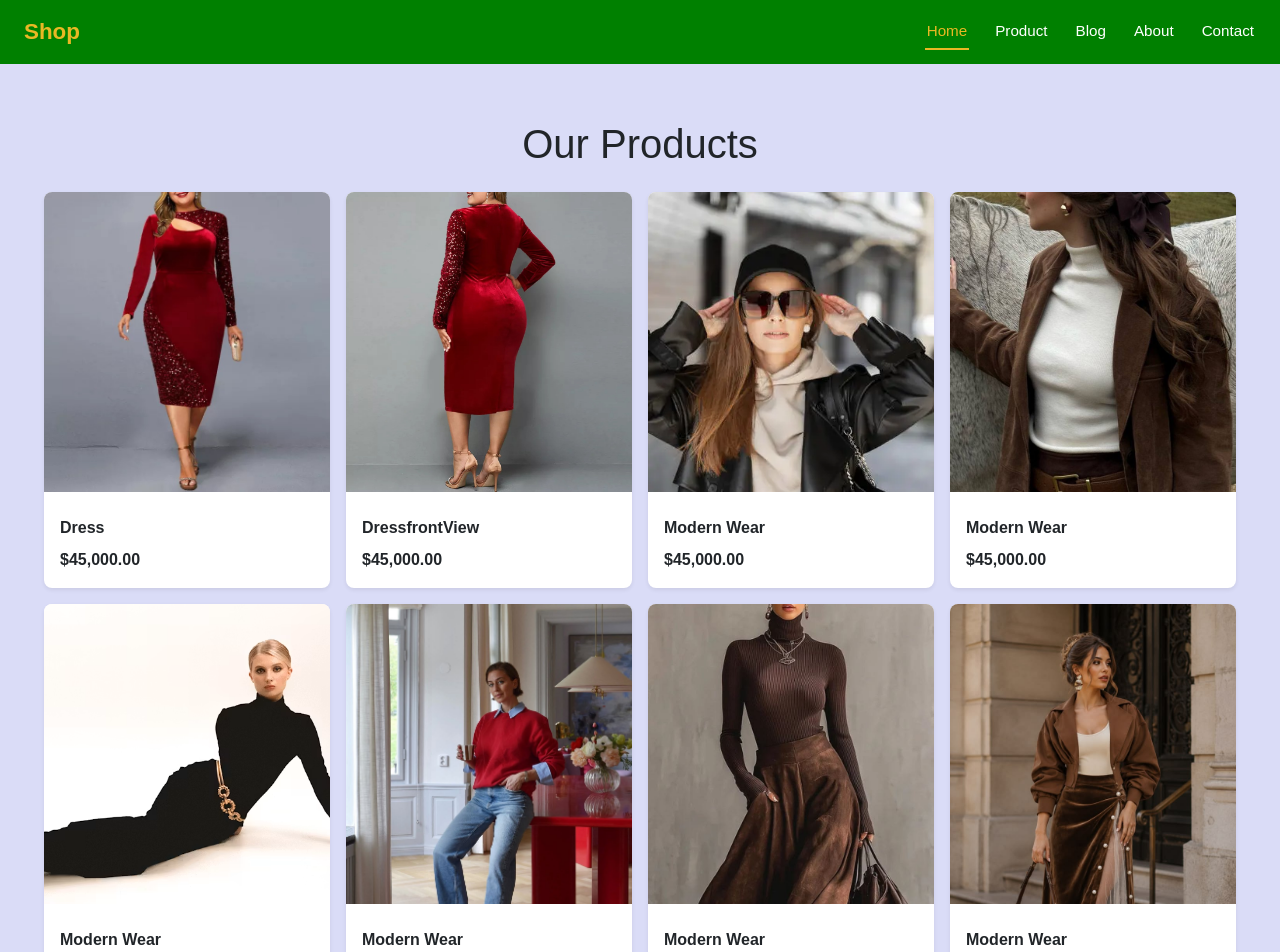
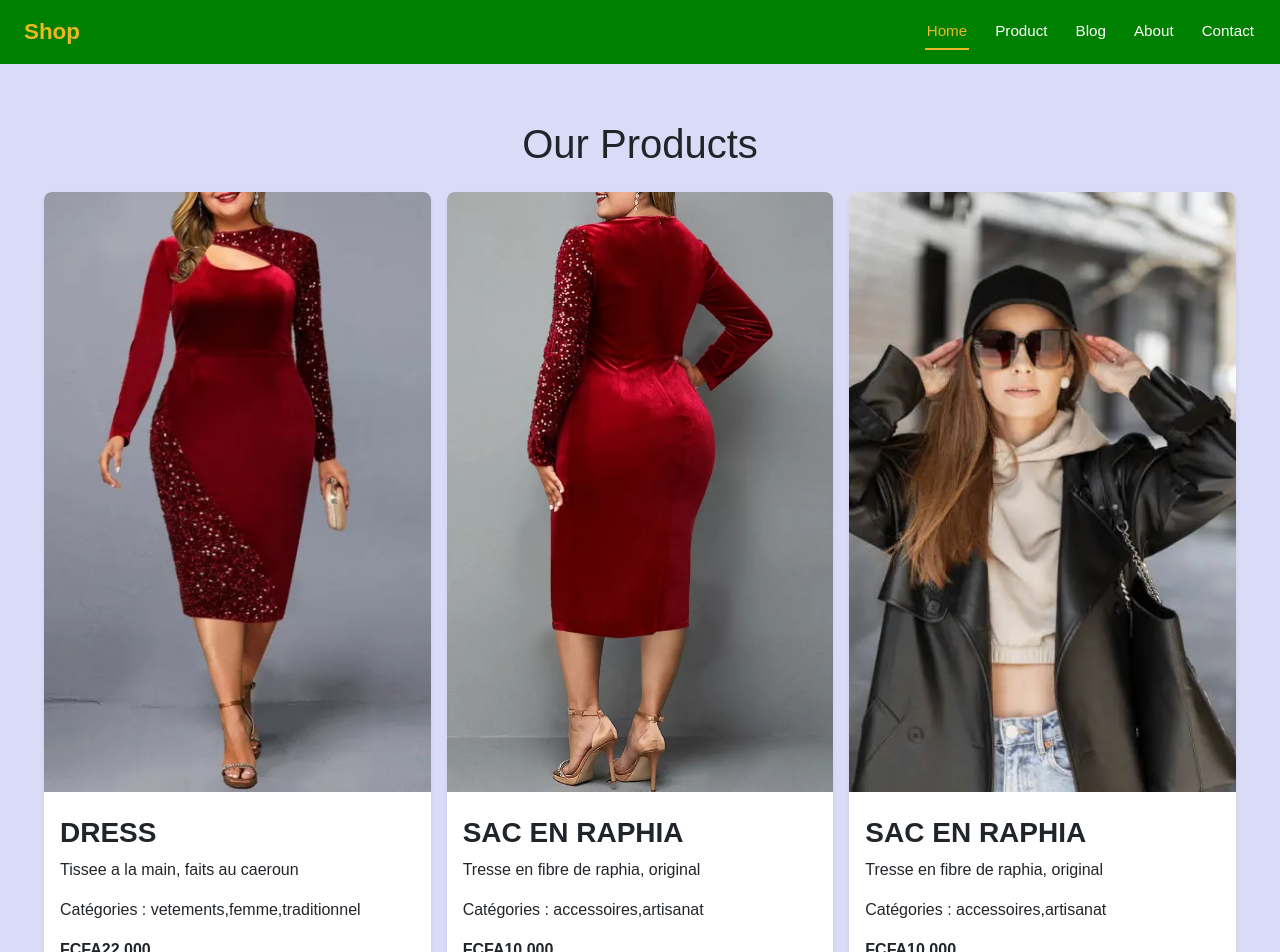
Before and after one commit to erica-dev45/shop-app, an Angular app: page / in a window 1280 px wide. Shown: the top 952 px of the page. Built offline with nearby package versions, Linux system fonts and the light colour scheme.

Commit message:
Version 3: Adding prices aand add dates

```diff
--- a/src/app/components/product-list/product-list.css
+++ b/src/app/components/product-list/product-list.css
@@ -3,13 +3,13 @@
   object-fit: cover;
 } */
 
-a {
+.product-list {
   color: inherit;
   text-decoration: none;
 }
 
 .card-img-top {
-  height: 300px;
+  height: 600px;
   width: 100%;
   object-fit: cover;
   object-position: top;
@@ -27,3 +27,18 @@ a {
   transform: translateY(-4px);
   box-shadow: 0 8px 20px rgba(0, 0, 0, 0.12) !important;
 }
+
+
+
+@media screen and (max-width: 900px) {
+  .card-img-top{
+    height: 300px;
+
+    }
+
+    .card{
+      height: 540px;
+    }
+
+
+}
--- a/src/app/components/product-list/product-list.html
+++ b/src/app/components/product-list/product-list.html
@@ -1,4 +1,4 @@
-<a class="prod" href="#">
+<!-- <a class="prod" href="#">
 
     <div class="container-fluid py-4 " id="product">
 
@@ -19,4 +19,34 @@
             }
         </div>
     </div>
-</a>
+</a> -->
+
+<div class="product-list container-fluid py-4">
+  <h1 class="text-center mb-4">Our Products</h1>
+
+  <div class="row g-3">
+    @for (product of products(); track product.id) {
+      <div class="col-12 col-sm-6 col-md-4">
+
+          <div class="product-card card h-90 border-0 shadow-sm">
+            <img [src]="product.imageUrl" class="card-img-top" [alt]="product.name" />
+    <div class="card-body">
+
+        <h3 class="card-title mt-2 fw-bold">{{ product.name | uppercase }}</h3>
+
+        <p>{{ product.description }}</p>
+
+        <p class="categories">Catégories : {{ product.categories}}</p>
+
+        <p class="price fw-bold">
+          <span class="sold">{{ product.soldPrice | currency: 'XAF' : 'symbol' }}</span><br>
+          <span class="regular">{{ product.regularPrice | currency: 'XAF' : 'symbol' }}</span>
+        </p>
+
+        <p class="date">Ajouté le {{ product.createdAt | date: 'dd/MM/yyyy' }}</p>
+      </div>
+  </div>
+    </div>
+    }
+  </div>
+</div>
--- a/src/app/components/product-list/product-list.ts
+++ b/src/app/components/product-list/product-list.ts
@@ -1,6 +1,6 @@
 import { ProductItems } from './../product-items/product-items';
-import { Component } from '@angular/core';
-import { CurrencyPipe } from '@angular/common';
+import { Component, signal } from '@angular/core';
+import { CurrencyPipe, UpperCasePipe, JsonPipe, DatePipe } from '@angular/common';
 import { Product } from '../../models/product/product';
 
 
@@ -8,28 +8,102 @@ import { Product } from '../../models/product/product';
 @Component({
   selector: 'app-product-list',
   standalone: true,
-  imports: [ProductItems, CurrencyPipe],
+  imports: [ProductItems, CurrencyPipe, UpperCasePipe, JsonPipe, DatePipe],
   templateUrl: './product-list.html',
   styleUrls: ['./product-list.css'],
 })
 export class Productlist {
-  products:  Product[] = [
-    {id:  1, price: 45000, discription: 'Dress',url:'../assets/images/product1.png'},
-    {id:  2, discription: 'DressfrontView', price: 45000,url:'../assets/images/product2.png'},
-    {id:  3, discription: 'Modern Wear', price: 45000,url:'../assets/images/product3.png'},
-    {id:  4, discription: 'Modern Wear', price: 45000,url:'../assets/images/product4.png'},
-    {id:  5, discription: 'Modern Wear', price: 45000,url:'../assets/images/product5.png'},
-    {id:  6, discription: 'Modern Wear', price: 45000,url:'../assets/images/product6.png'},
-    {id:  4, discription: 'Modern Wear', price: 45000,url:'../assets/images/product7.png'},
-    {id:  4, discription: 'Modern Wear', price: 45000,url:'../assets/images/product8.png'}
+
+   products=  signal<Product[]>([
+    {
+      id: 1,
+      name: 'Dress',
+      description:'Tissee a la main, faits au caeroun',
+      soldPrice:  22000,
+      regularPrice: 28000,
+      imageUrl:'../assets/images/product1.png',
+      createdAt:  new Date('2026-01-15'),
+      categories: ['vetements', 'femme', 'traditionnel'],
+
+    },
+    {
+      id: 2,
+      name: 'Sac en raphia',
+      description: ' Tresse en fibre de raphia, original',
+      soldPrice: 10000,
+      regularPrice: 12000,
+      imageUrl: '../assets/images/product2.png',
+      createdAt: new Date('2026-02-10'),
+      categories: ['accessoires', 'artisanat'],
+    },
+
+    {
+      id: 3,
+      name: 'Sac en raphia',
+      description: ' Tresse en fibre de raphia, original',
+      soldPrice: 10000,
+      regularPrice: 12000,
+      imageUrl: '../assets/images/product3.png',
+      createdAt: new Date('2026-02-10'),
+      categories: ['accessoires', 'artisanat'],
+    },
+
+     {
+      id: 4,
+      name: 'Sac en raphia',
+      description: ' Tresse en fibre de raphia, original',
+      soldPrice: 10000,
+      regularPrice: 12000,
+      imageUrl: '../assets/images/product4.png',
+      createdAt: new Date('2026-02-10'),
+      categories: ['accessoires', 'artisanat'],
+    },
+ {
+      id: 5,
+      name: 'Sac en raphia',
+      description: ' Tresse en fibre de raphia, original',
+      soldPrice: 10000,
+      regularPrice: 12000,
+      imageUrl: '../assets/images/product5.png',
+      createdAt: new Date('2026-02-10'),
+      categories: ['accessoires', 'artisanat'],
+    },
+
+     {
+      id: 6,
+      name: 'Sac en raphia',
+      description: ' Tresse en fibre de raphia, original',
+      soldPrice: 10000,
+      regularPrice: 12000,
+      imageUrl: '../assets/images/product6.png',
+      createdAt: new Date('2026-02-10'),
+      categories: ['accessoires', 'artisanat'],
+    },
+
+ {
+      id: 7,
+      name: 'Sac en raphia',
+      description: ' Tresse en fibre de raphia, original',
+      soldPrice: 10000,
+      regularPrice: 12000,
+      imageUrl: '../assets/images/product7.png',
+      createdAt: new Date('2026-02-10'),
+      categories: ['accessoires', 'artisanat'],
+    },
+ {
+      id: 8,
+      name: 'Sac en raphia',
+      description: ' Tresse en fibre de raphia, original',
+      soldPrice: 10000,
+      regularPrice: 12000,
+      imageUrl: '../assets/images/product8.png',
+      createdAt: new Date('2026-02-10'),
+      categories: ['accessoires', 'artisanat'],
+    },
 
 
 
 
+  ])
 
-
-
-
-
-  ]
 }
```
Also changed, not shown: src/app/models/product/product.ts (+9 -21 lines).
